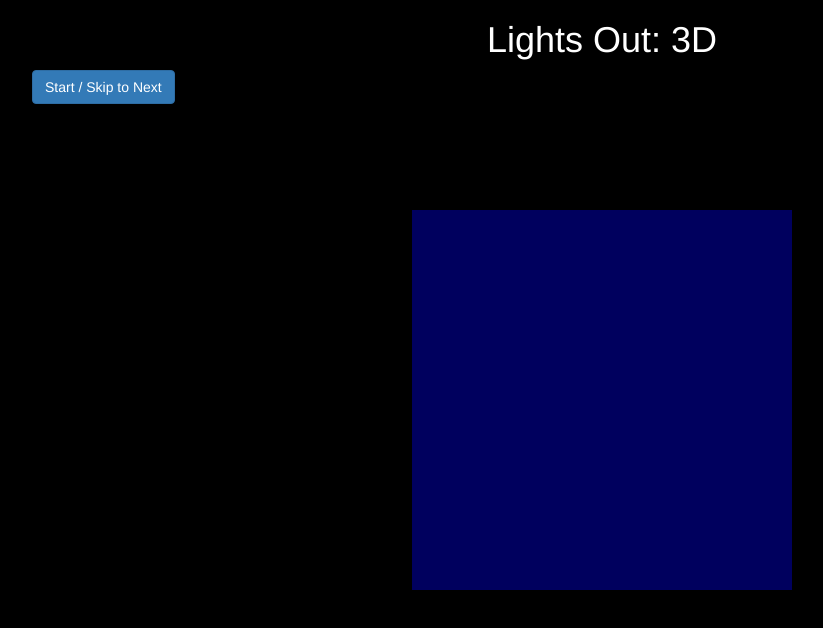
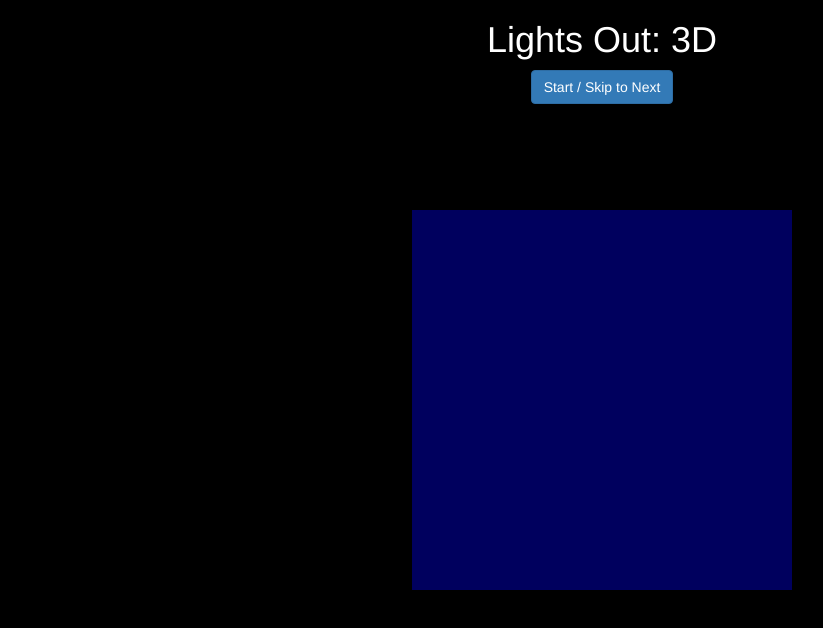
Before and after one commit to CouleeApps/LightsOut3d, a plain HTML site: page index.html in a window 1280 px wide. Shown: the whole page, without its empty margins (38-861 px from the left). Drawn offline with nearby package versions, Linux system fonts and the light colour scheme.

Commit message:
Center the button

```diff
--- a/index.html
+++ b/index.html
@@ -26,13 +26,13 @@
             padding: 0;
             color: #fff;
         }
-        h1 {
+        .main {
             text-align: center;
         }
     </style>
 </head>
 <body>
-    <div class="container">
+    <div class="container main">
         <h1 id="title">Lights Out: 3D</h1>
         <button class="btn btn-primary" onclick="game.nextLevel();">Start / Skip to Next</button>
     </div>
```
